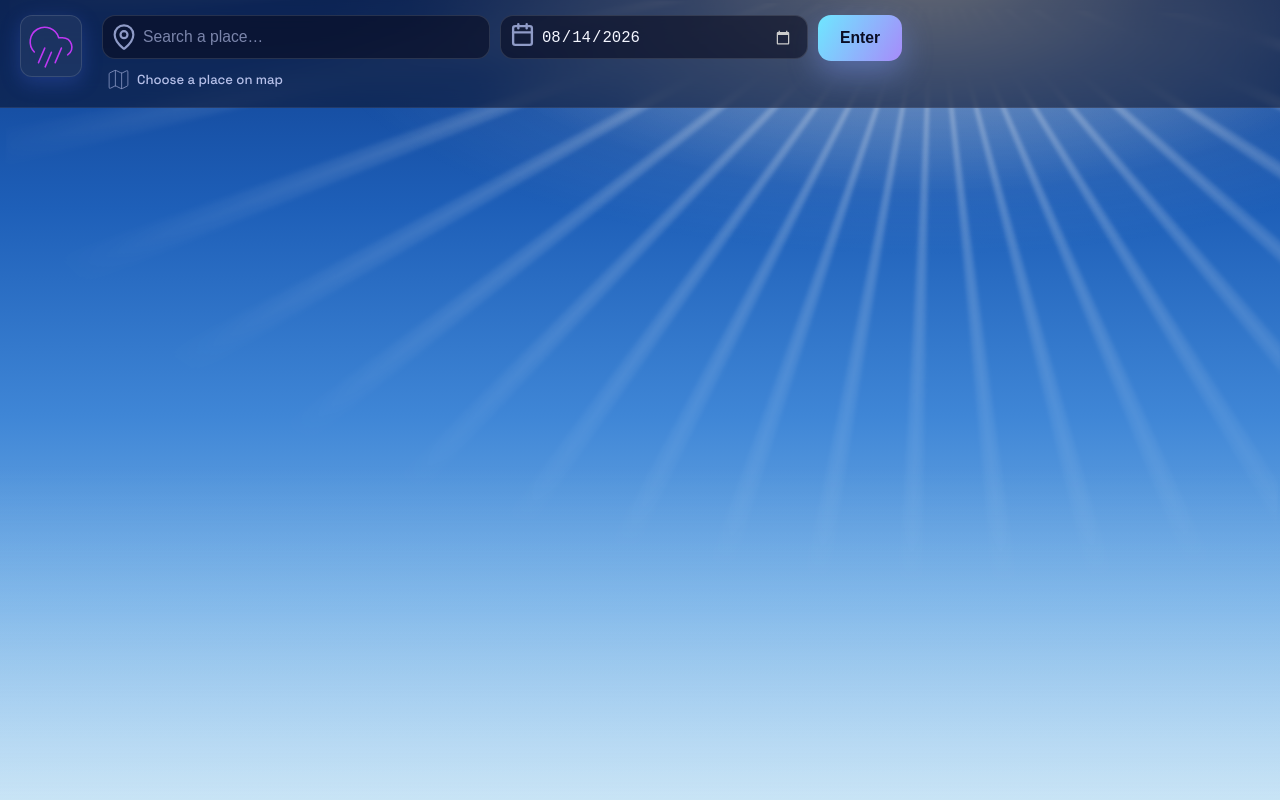
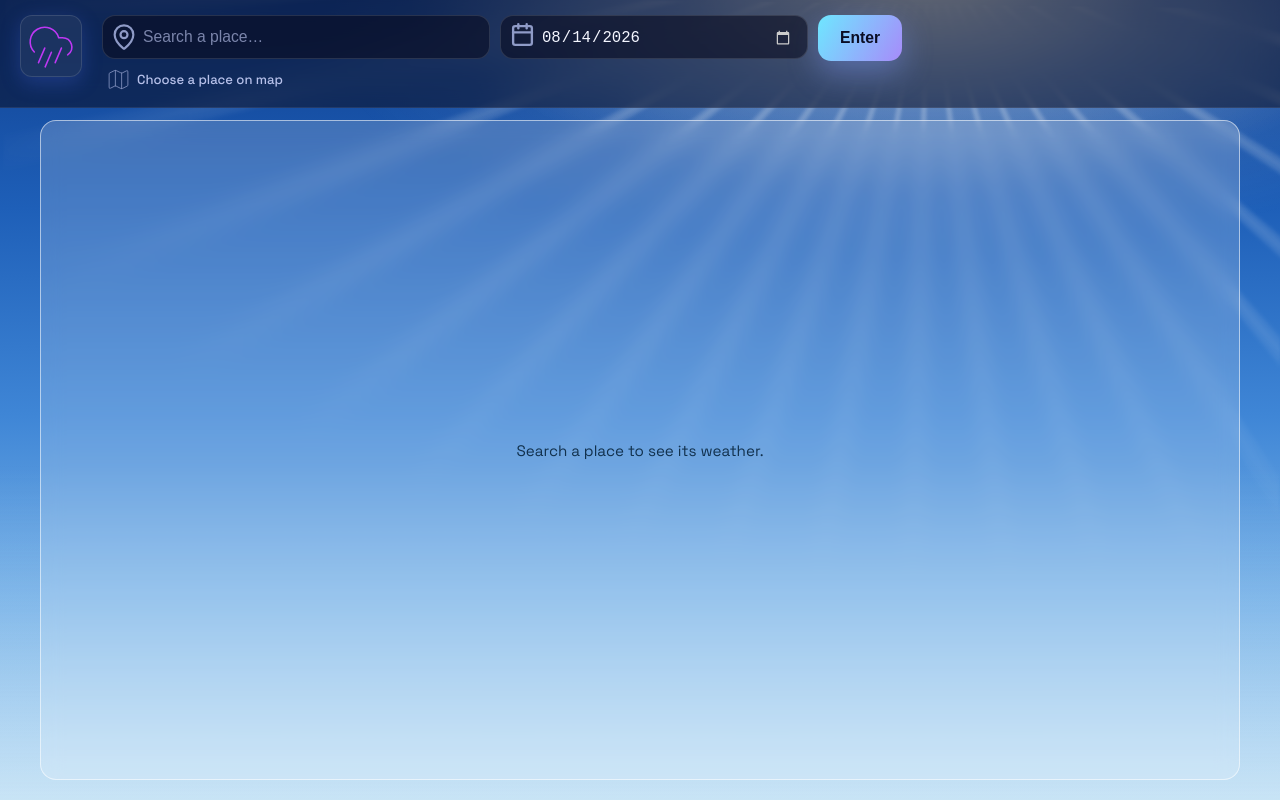
Before and after one commit to prashant5pbr/weather-stick, a Next.js app: page /weather in a window 1280 px wide. Built offline with nearby package versions, Linux system fonts and the light colour scheme.

Commit message:
Added the component to display table containing weather data.

```diff
--- a/src/components/weather.tsx
+++ b/src/components/weather.tsx
@@ -5,6 +5,7 @@ import { Background } from './background';
 import { useFormData } from '@/hooks/use-form-data';
 import { TopbarForm } from './topbar-form';
 import { MobileViewForm } from './mobile-view-form';
+import { WeatherTable } from './weather-table';
 
 import pageStyles from '@/css/page.module.css';
 import weatherStyles from '@/css/weather-topbar.module.css';
@@ -44,6 +45,9 @@ const Weather = function () {
         {/* Form to be displayed in smaller viewports */}
         <MobileViewForm {...propsObject} />
       </header>
+
+      {/* Display the table containing weather data */}
+      <WeatherTable />
     </div>
   );
 };
```
